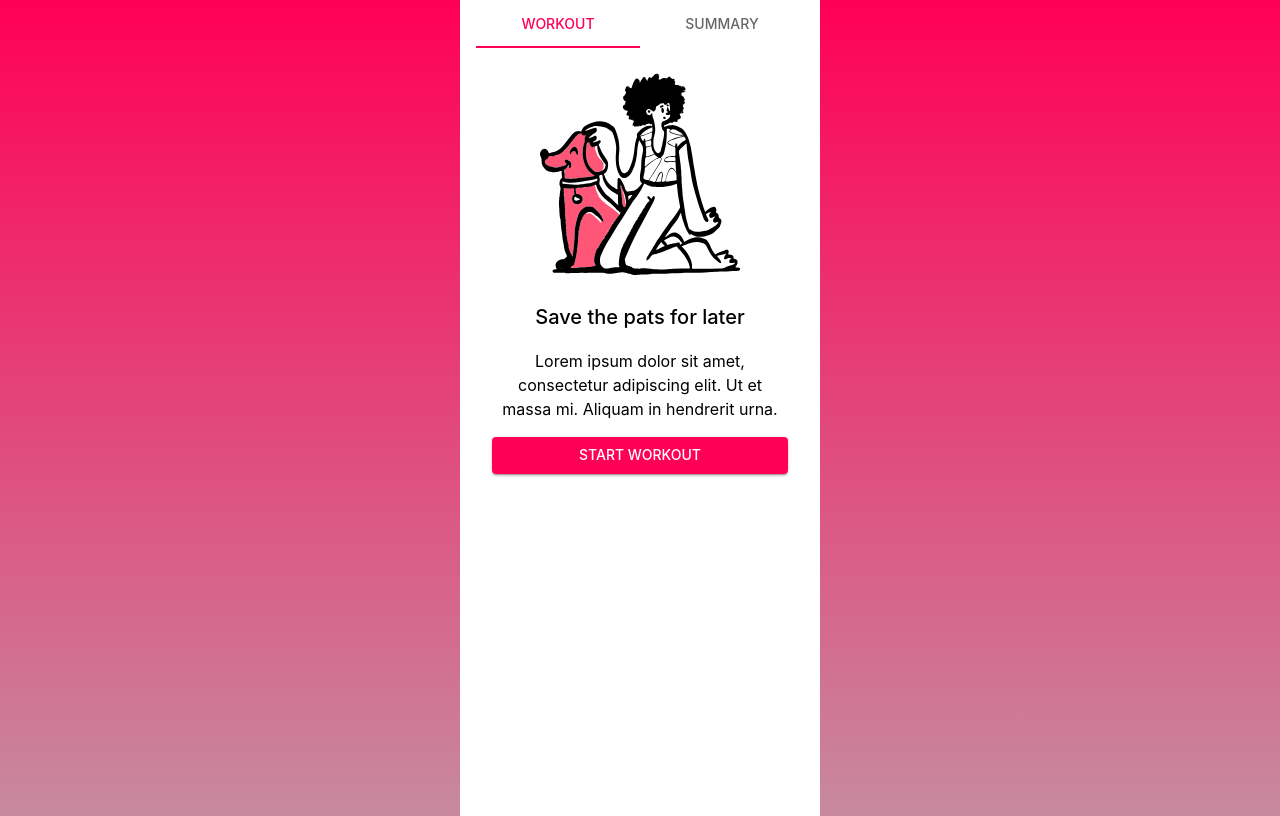
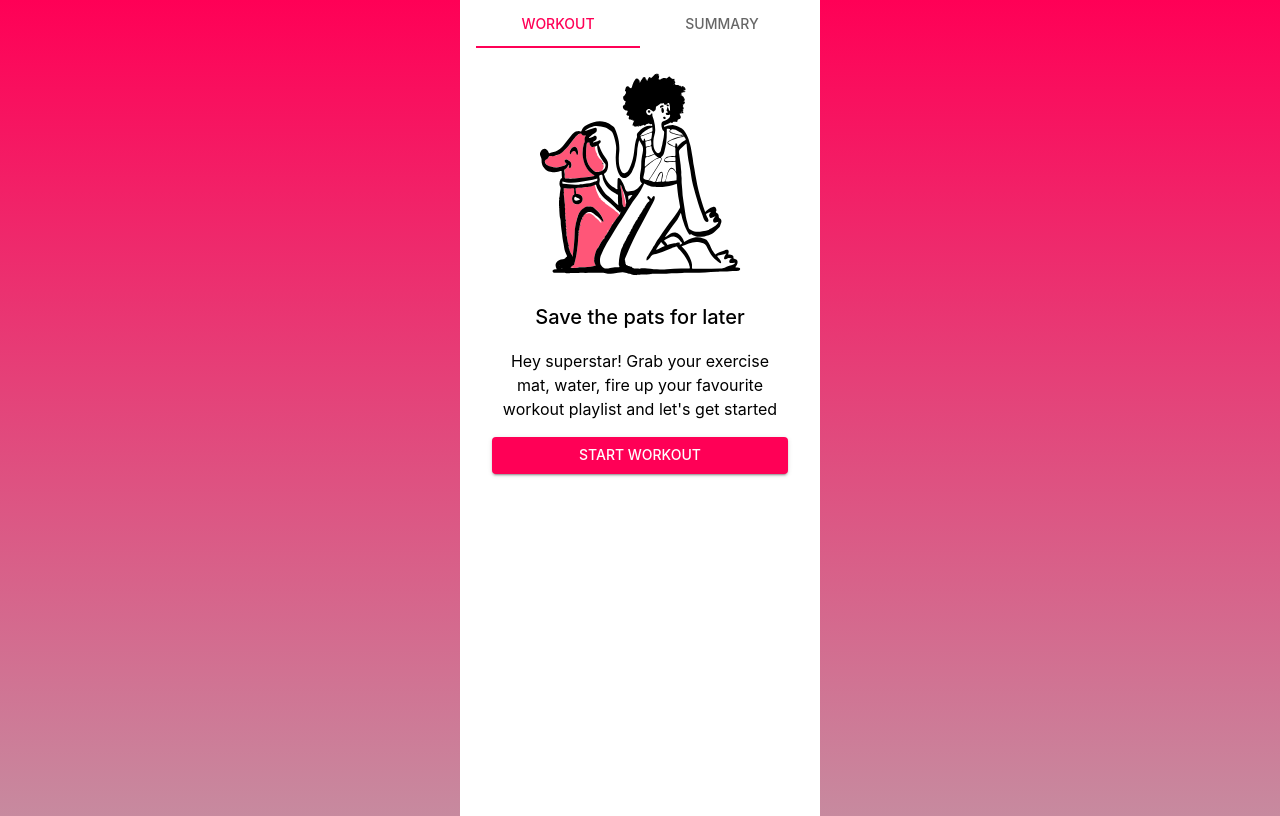
Before and after one commit to Laveeshka/lift-front-end, a React (Create React App) app: page / in a window 1280 px wide. Built offline with nearby package versions, Linux system fonts and the light colour scheme; no server answers.

Commit message:
replace lorem ipsum dummy text

```diff
--- a/src/components/Exercises/Exercises.jsx
+++ b/src/components/Exercises/Exercises.jsx
@@ -127,7 +127,7 @@ function Exercises(){
           imageAlt="freestyling human"
           imageSrc={runningImg}
           h3text="Are we freestyling?"
-          text="Lorem ipsum dolor sit amet, consectetur adipiscing elit. Ut et massa mi. Aliquam in hendrerit urna."
+          text="Add your exercises now to keep track of how amazing you are doing!"
           btnText="Add exercise"
           btnVariant="contained"
           handleClick={handleAddExercise}
--- a/src/pages/Workout/Workout.jsx
+++ b/src/pages/Workout/Workout.jsx
@@ -83,7 +83,7 @@ function Workout() {
           imageAlt="dog petting"
           imageSrc={pettingImg}
           h3text="Save the pats for later"
-          text="Lorem ipsum dolor sit amet, consectetur adipiscing elit. Ut et massa mi. Aliquam in hendrerit urna."
+          text="Hey superstar! Grab your exercise mat, water, fire up your favourite workout playlist and let's get started"
           btnText="Start Workout"
           btnVariant="contained"
           handleClick={handleStartWorkout}
```
